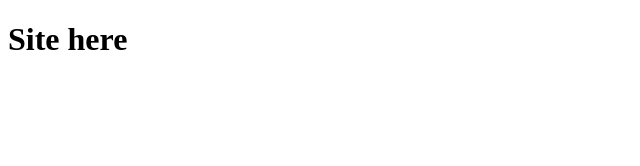
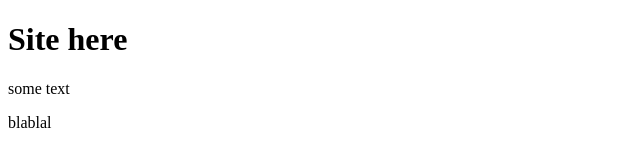
Before and after one commit to AAAlexey/site, a plain HTML site: page index.html in a window 1280 px wide. Shown: the whole page, without its empty margins (0-640 px from the left). Drawn offline with Linux system fonts and the light colour scheme.

Commit message:
second commit

```diff
--- a/index.html
+++ b/index.html
@@ -6,5 +6,7 @@
 </head>
 <body>
 	<h1>Site here</h1>
-</body>
+	<p>some text</p>
+	<p>blablal</p>
+	</body>
 </html>
```
